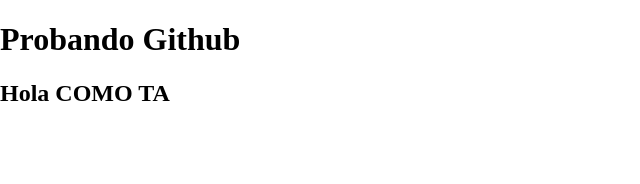
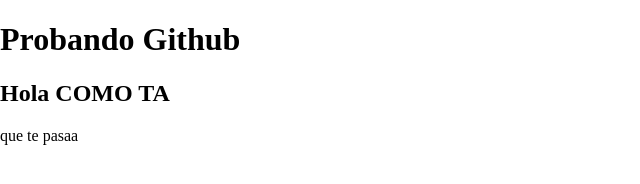
Before and after one commit to luccasrenner-zz/ACAMICA_GITHUB, a plain HTML site: page index.html in a window 1280 px wide. Shown: the full height of the page, 0-640 px from the left. Drawn offline with Linux system fonts and the light colour scheme.

Commit message:
no me borre la kosa

```diff
--- a/index.html
+++ b/index.html
@@ -9,6 +9,6 @@
 <body>
     <h1>Probando Github</h1>
     <h2>Hola COMO TA</h2>
-
+    que te pasaa
 </body>
 </html>
```
